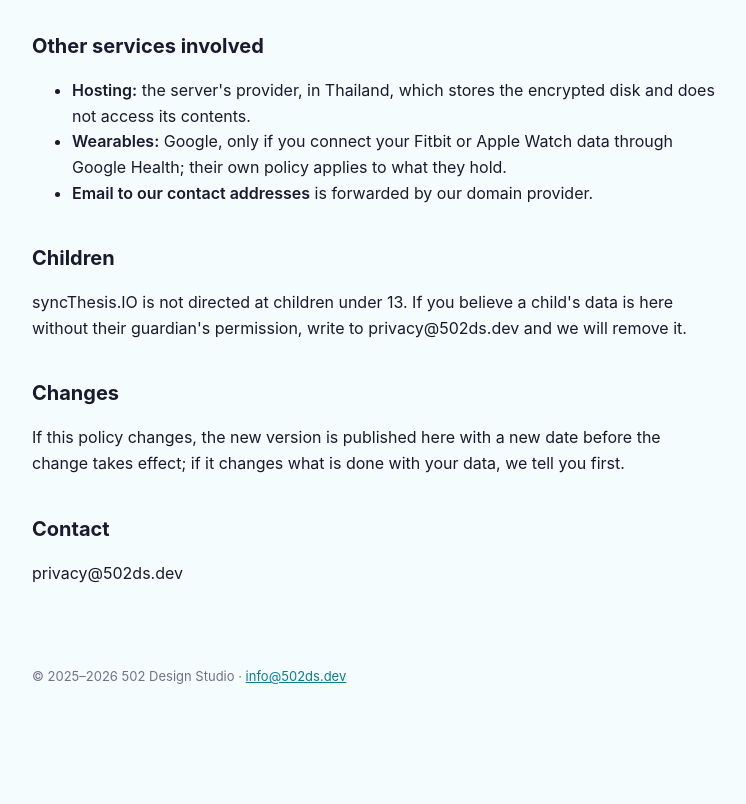
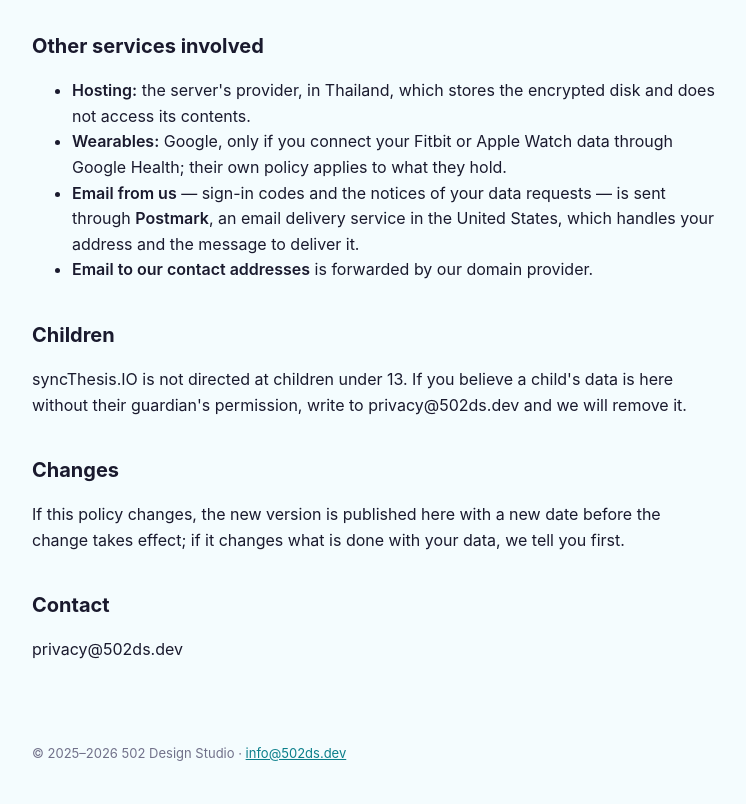
Before and after one commit to DanielV502/502ds.dev, a plain HTML site: page docs/syncthesis/privacy/index.html in a window 1280 px wide. Shown: the part 3254-4058 px from the top of the page, without its empty margins (264-1010 px from the left). Before the commit the page ends 3981 px from the top, so only its background shows below. Drawn offline with Linux system fonts and the light colour scheme.

Commit message:
syncThesis.IO privacy policy: email from us goes through Postmark
Co-Authored-By: Claude Opus 5.5 <noreply@anthropic.com>
Claude-Session: https://claude.ai/code/session_01FhAf7JPr1PNind5vVmDnrH

```diff
--- a/docs/syncthesis/privacy/index.html
+++ b/docs/syncthesis/privacy/index.html
@@ -143,6 +143,8 @@ encrypted before they leave the server, with a key that is not kept on it, and c
 <li><strong>Hosting:</strong> the server's provider, in Thailand, which stores the encrypted disk and does not access its contents.</li>
 <li><strong>Wearables:</strong> Google, only if you connect your Fitbit or Apple Watch data through Google Health; their own policy
   applies to what they hold.</li>
+<li><strong>Email from us</strong> — sign-in codes and the notices of your data requests — is sent through <strong>Postmark</strong>, an email
+  delivery service in the United States, which handles your address and the message to deliver it.</li>
 <li><strong>Email to our contact addresses</strong> is forwarded by our domain provider.</li>
 </ul>
 <h2>Children</h2>
```
